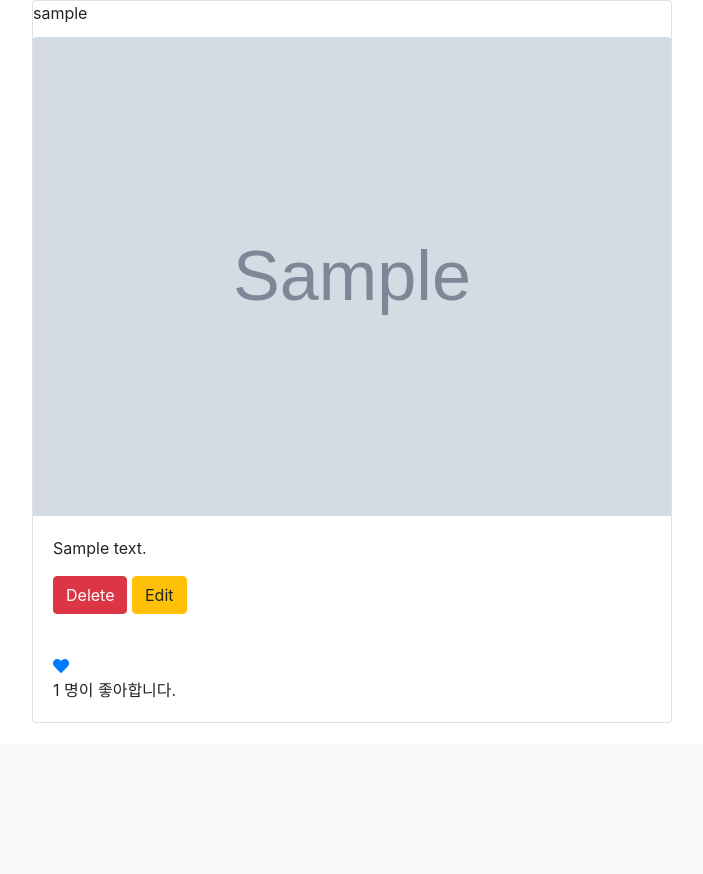
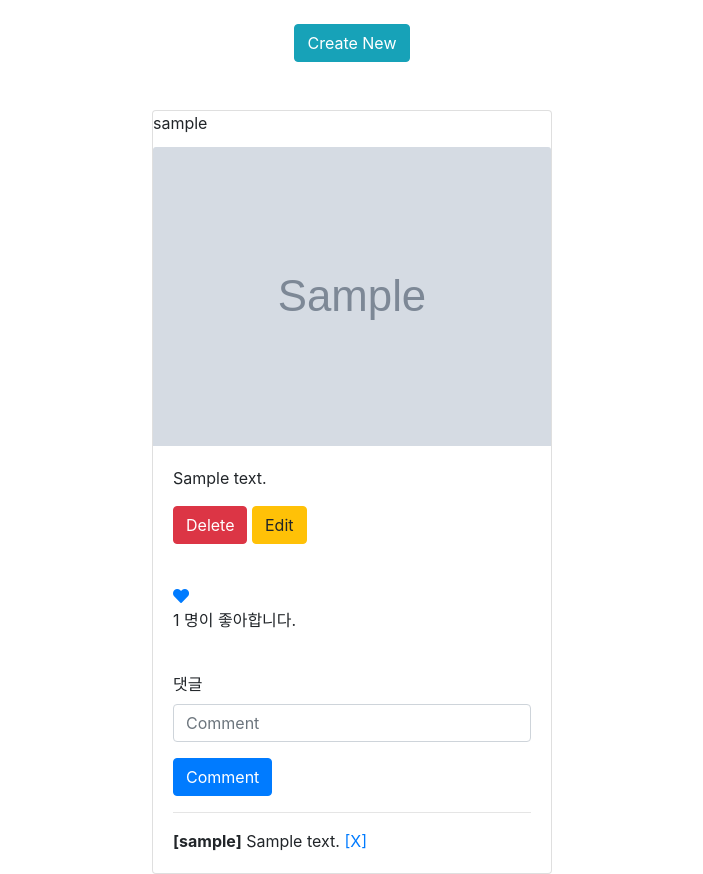
Before and after one commit to jiwonjulietyoon/insta, a Django app: page /posts/ in a window 1280 px wide. Shown: the part 56-930 px from the top of the page, without its empty margins (288-991 px from the left). Before the commit the page ends 779 px from the top, so only its background shows below. Run offline with Django 3.2, Linux system fonts and the light colour scheme; a user stored in the database is signed in; tables that the repository leaves empty hold one stand-in row (values such as "Sample post"); grey boxes marked "Sample" are stand-in pictures; some libraries are stand-ins or nearby versions.

Commit message:
Enable create comment function

```diff
--- a/instagram/urls.py
+++ b/instagram/urls.py
@@ -19,9 +19,11 @@ from django.urls import path, include
 from django.conf.urls.static import static
 from django.conf import settings
 from accounts import views as accounts_views
+from posts import views as posts_views
 
 urlpatterns = [
     path('admin/', admin.site.urls),
+    path('', posts_views.index),
     path('posts/', include('posts.urls')),
     path('accounts/', include('accounts.urls')),
     path('<str:username>/', accounts_views.people, name="people")
--- a/posts/forms.py
+++ b/posts/forms.py
@@ -1,5 +1,5 @@
 from django import forms
-from .models import Post
+from .models import Post, Comment
 
 # Post라는 모델을 조작할 수 있는 PostModelForm 정의
 class PostForm(forms.ModelForm):
@@ -13,3 +13,15 @@ class PostForm(forms.ModelForm):
         model = Post
         # fields = "__all__"
         fields = ['content', 'image']
+
+
+
+class CommentForm(forms.ModelForm):
+    content = forms.CharField(label="댓글", widget=forms.TextInput(attrs={
+        'placeholder': 'Comment'
+
+    }))
+
+    class Meta:
+        model = Comment
+        fields = ['content']
--- a/posts/models.py
+++ b/posts/models.py
@@ -16,3 +16,9 @@ class Post(models.Model):
 
     def __str__(self):
         return self.content
+
+
+class Comment(models.Model):
+    content = models.CharField(max_length=300)
+    post = models.ForeignKey(Post, on_delete=models.CASCADE)
+    user = models.ForeignKey(settings.AUTH_USER_MODEL, on_delete=models.CASCADE)
--- a/posts/templates/posts/list.html
+++ b/posts/templates/posts/list.html
@@ -1,10 +1,13 @@
 {% extends 'base.html' %}
+{% load bootstrap4 %}
 
 {% block body %}
-
+  <div class="row justify-content-center my-5">
+    <a href="{% url 'posts:create' %}"><button class="btn btn-info">Create New</button></a>
+  </div>
   <div class="row justify-content-center">
     {% for post in posts %}
-      <div class="card" style="width: 40rem;">
+      <div class="card" style="width: 25rem;">
         <div class="card-title">
           <span>{{ post.user }}</span>
         </div>
@@ -36,6 +39,37 @@
             {{ post.like_users.count }} 명이 좋아합니다.
           </p>
         </div>
+
+        <!-- Comment 댓글 -->
+        <div class="card-body">
+          <!-- Comment에 대한 ModelForm -->
+          {% if request.user.is_authenticated %}
+          <form method="POST" action="{% url 'posts:create_comment' post.id %}">
+            <!-- bootstrap_form -->
+            {% bootstrap_form comment_form %}
+            {% csrf_token %}
+            <button type="submit" class="btn btn-primary">Comment</button>
+          </form>
+          <hr>
+          {% else %}
+          <a href="{% url 'accounts:login' %}">Login</a> to write comments
+          <hr>
+          {% endif %}
+          <!-- 해당 글에 작성된 댓글들을 모두 출력하기 -->
+          {% for comment in post.comment_set.all %}
+            <div class="card-text"><strong>[{{comment.user.username}}]</strong> {{comment.content}}
+            {% if request.user == post.user or request.user == comment.user %}
+            <a href="{% url 'posts:delete_comment' post.id comment.id %}">[X]</a>
+            {% endif %}
+            </div>
+          {% empty %}
+            <div class="card-text">
+              첫 댓글을 달아주세요
+            </div>
+          {% endfor %}
+
+        </div>
+
       </div>
     {% endfor %}
   </div>
--- a/posts/urls.py
+++ b/posts/urls.py
@@ -9,4 +9,6 @@ urlpatterns = [
     path('<int:id>/delete/', views.delete, name="delete"),
     path('<int:id>/update/', views.update, name="update"),
     path('<int:id>/like/', views.like, name="like"),
+    path('<int:post_id>/create/comment/', views.create_comment, name="create_comment"),
+    path('<int:post_id>/delete/comment/<int:comment_id>/', views.delete_comment, name="delete_comment"),
 ]
--- a/posts/views.py
+++ b/posts/views.py
@@ -1,10 +1,13 @@
 from django.shortcuts import render, redirect, get_object_or_404
-from .forms import PostForm
-from .models import Post
-from django.views.decorators.http import require_http_methods
+from .forms import PostForm, CommentForm
+from .models import Post, Comment
+from django.views.decorators.http import require_http_methods, require_POST
 from django.contrib.auth.decorators import login_required
 
 # Create your views here.
+def index(request):
+    return redirect('posts:list')
+
 def create(request):
     if request.method == "POST":
         # 작성된 포스트(게시글)를 DB에 적용
@@ -22,11 +25,32 @@ def create(request):
         })
 
 def list(request):
-    # 모든 포스트를 보여준다
-    posts = Post.objects.all()
-    return render(request, 'posts/list.html', {
-        'posts': posts,
-    })
+    if request.method == "GET":
+        # 모든 포스트를 보여준다
+        posts = Post.objects.all()
+        comment_form = CommentForm()
+        return render(request, 'posts/list.html', {
+            'posts': posts,
+            'comment_form': comment_form,
+        })
+
+@login_required
+@require_POST
+def create_comment(request, post_id):
+    comment_form = CommentForm(request.POST)
+    post = get_object_or_404(Post, pk=post_id)
+    if comment_form.is_valid():
+        comment = comment_form.save(commit=False)
+        comment.post = post
+        comment.user = request.user
+        comment.save()
+        return redirect('posts:list')
+
+def delete_comment(request, post_id, comment_id):
+    comment = Comment.objects.get(pk=comment_id)
+    comment.delete()
+    return redirect('posts:list')
+
 
 #@require_POST   # POST method만 accept하고 싶을 때 => if request.method == "POST": 를 쓰는 것과 동일
 def delete(request, id):
--- a/templates/_nav.html
+++ b/templates/_nav.html
@@ -1,4 +1,4 @@
-<nav class="navbar navbar-expand-lg navbar-light bg-light">
+<nav class="navbar navbar-expand-lg navbar-light bg-light fixed-top">
   <a class="navbar-brand" href="{% url 'posts:list' %}">
     <i class="fab fa-instagram"></i>
     Instagram</a>
--- a/templates/base.html
+++ b/templates/base.html
@@ -12,11 +12,17 @@
     <link rel="stylesheet" href="https://use.fontawesome.com/releases/v5.8.1/css/all.css" integrity="sha384-50oBUHEmvpQ+1lW4y57PTFmhCaXp0ML5d60M1M7uH2+nqUivzIebhndOJK28anvf" crossorigin="anonymous">
 
     <title>INSTAGRAM</title>
+    <style>
+      .wrap {
+        margin-top: 80px;
+      }
+
+    </style>
   </head>
   <body>
     {% include '_nav.html' %}
 
-    <div class="container">
+    <div class="container wrap">
       {% block body %}
 
       {% endblock %}
```
Also changed, not shown: accounts/templates/accounts/login2.html (+8 -0 lines), posts/migrations/0005_comment.py (added), posts/migrations/0006_comment_user.py (added).
